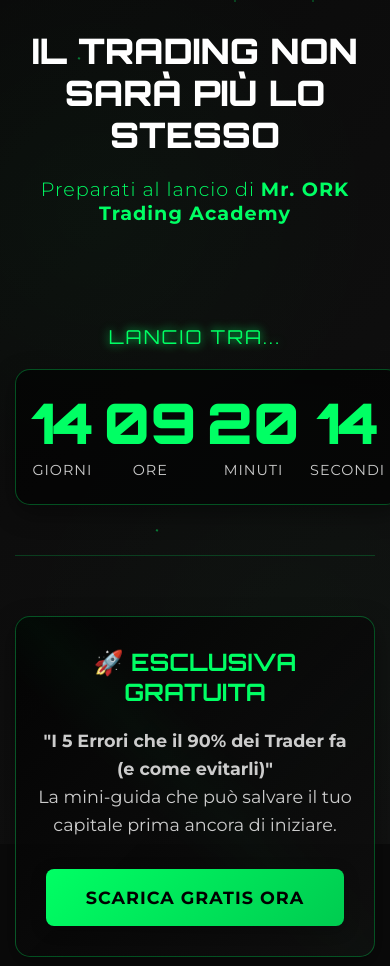
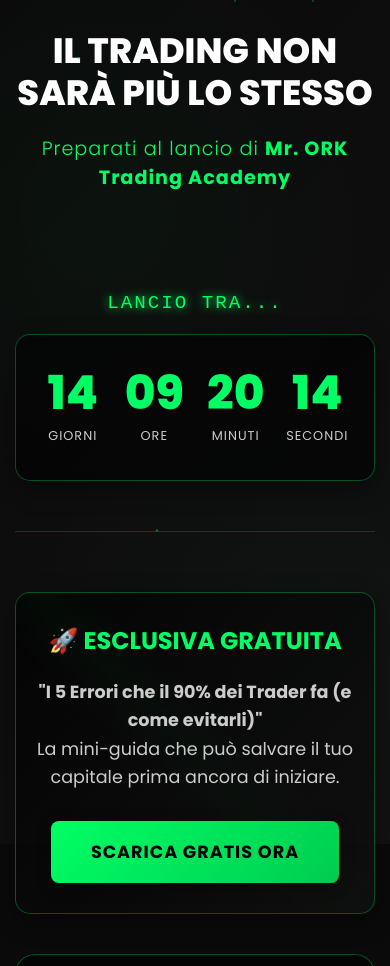
Before and after one commit to PlusFeix/index, a plain HTML site: page index.html in a window 390 px wide. Shown: the top 966 px of the page. Drawn offline with Linux system fonts and the light colour scheme.

Commit message:
Update index.html

```diff
--- a/index.html
+++ b/index.html
@@ -4,7 +4,7 @@
     <meta charset="UTF-8">
     <meta name="viewport" content="width=device-width, initial-scale=1.0">
     <title>Mr. ORK Trading Academy - Il Futuro del Trading</title>
-    <link href="https://fonts.googleapis.com/css2?family=Orbitron:wght@400;700;900&family=Montserrat:wght@300;400;600;700&display=swap" rel="stylesheet">
+    <link href="https://fonts.googleapis.com/css2?family=Poppins:wght@300;400;600;700;800;900&display=swap" rel="stylesheet">
     <style>
         * {
             margin: 0;
@@ -13,7 +13,7 @@
         }
 
         body {
-            font-family: 'Montserrat', sans-serif;
+            font-family: 'Poppins', -apple-system, BlinkMacSystemFont, 'SF Pro Display', sans-serif;
             background: #0a0a0a;
             color: #ffffff;
             overflow-x: hidden;
@@ -64,51 +64,56 @@
             background: rgba(0, 0, 0, 0.6);
             border: 1px solid rgba(0, 255, 100, 0.3);
             border-radius: 15px;
-            padding: 40px;
+            padding: 50px 40px;
             display: inline-block;
             box-shadow: 0 8px 25px rgba(0, 0, 0, 0.4);
+            width: 100%;
+            max-width: 900px;
+            margin: 0 auto;
         }
 
         .countdown-display {
             display: flex;
             justify-content: space-between;
             align-items: baseline;
-            gap: 40px;
+            gap: 30px;
             width: 100%;
-            max-width: 800px;
-            margin: 0 auto;
         }
 
         .countdown-item {
             text-align: center;
             flex: 1;
+            min-width: 0;
         }
 
         .countdown-number {
-            font-family: 'Orbitron', monospace;
-            font-size: clamp(3.5rem, 10vw, 6rem);
-            font-weight: 900;
+            font-family: 'Poppins', -apple-system, BlinkMacSystemFont, 'SF Pro Display', sans-serif;
+            font-size: clamp(3rem, 8vw, 5.5rem);
+            font-weight: 800;
             color: #00ff64;
             display: block;
             line-height: 1;
+            white-space: nowrap;
         }
 
         .countdown-label {
-            font-size: clamp(0.9rem, 2.5vw, 1.2rem);
+            font-size: clamp(0.8rem, 2vw, 1.1rem);
             color: #cccccc;
             text-transform: uppercase;
             letter-spacing: 1px;
             margin-top: 10px;
             display: block;
+            font-weight: 500;
         }
 
         .countdown-separator {
-            font-family: 'Orbitron', monospace;
-            font-size: clamp(3.5rem, 10vw, 6rem);
+            font-family: 'Poppins', -apple-system, BlinkMacSystemFont, 'SF Pro Display', sans-serif;
+            font-size: clamp(3rem, 8vw, 5.5rem);
             color: #666666;
-            font-weight: 900;
+            font-weight: 800;
             line-height: 1;
             flex-shrink: 0;
+            margin: 0 10px;
         }
 
         /* Hero Section */
@@ -118,9 +123,9 @@
         }
 
         .hero-title {
-            font-family: 'Orbitron', monospace;
+            font-family: 'Poppins', -apple-system, BlinkMacSystemFont, 'SF Pro Display', sans-serif;
             font-size: clamp(2.2rem, 6vw, 4rem);
-            font-weight: 900;
+            font-weight: 800;
             color: #ffffff;
             margin-bottom: 20px;
             line-height: 1.2;
@@ -165,10 +170,11 @@
         }
 
         .lead-magnet h3 {
-            font-family: 'Orbitron', monospace;
+            font-family: 'Poppins', -apple-system, BlinkMacSystemFont, 'SF Pro Display', sans-serif;
             font-size: clamp(1.5rem, 4vw, 2.2rem);
             color: #00ff64;
             margin-bottom: 20px;
+            font-weight: 700;
         }
 
         .lead-magnet p {
@@ -212,10 +218,11 @@
         }
 
         .waitlist-section h3 {
-            font-family: 'Orbitron', monospace;
+            font-family: 'Poppins', -apple-system, BlinkMacSystemFont, 'SF Pro Display', sans-serif;
             font-size: clamp(1.8rem, 4vw, 2.5rem);
             color: #ffffff;
             margin-bottom: 20px;
+            font-weight: 700;
         }
 
         .waitlist-section p {
@@ -301,16 +308,17 @@
         /* Responsive */
         @media (max-width: 768px) {
             .countdown-display {
-                gap: 20px;
+                gap: 15px;
+            }
+
+            .countdown-timer {
+                padding: 40px 25px;
                 max-width: 100%;
             }
 
             .countdown-separator {
-                font-size: clamp(2.5rem, 8vw, 4rem);
-            }
-
-            .countdown-timer {
-                padding: 25px 15px;
+                font-size: clamp(2.5rem, 6vw, 4rem);
+                margin: 0 5px;
             }
 
             .hero-section {
@@ -333,11 +341,19 @@
 
         @media (max-width: 480px) {
             .countdown-display {
-                gap: 10px;
+                gap: 8px;
+            }
+
+            .countdown-timer {
+                padding: 35px 20px;
             }
 
             .countdown-separator {
                 display: none;
+            }
+
+            .countdown-number {
+                font-size: clamp(2.5rem, 12vw, 4rem);
             }
         }
 
```
